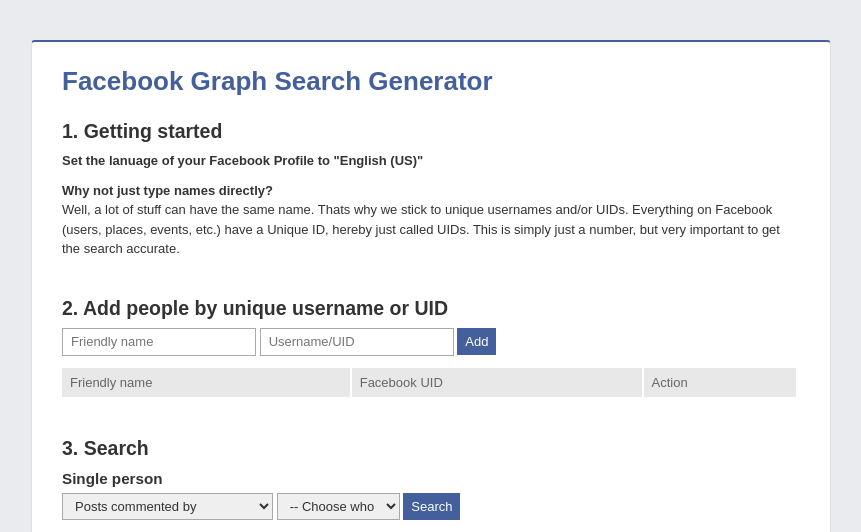
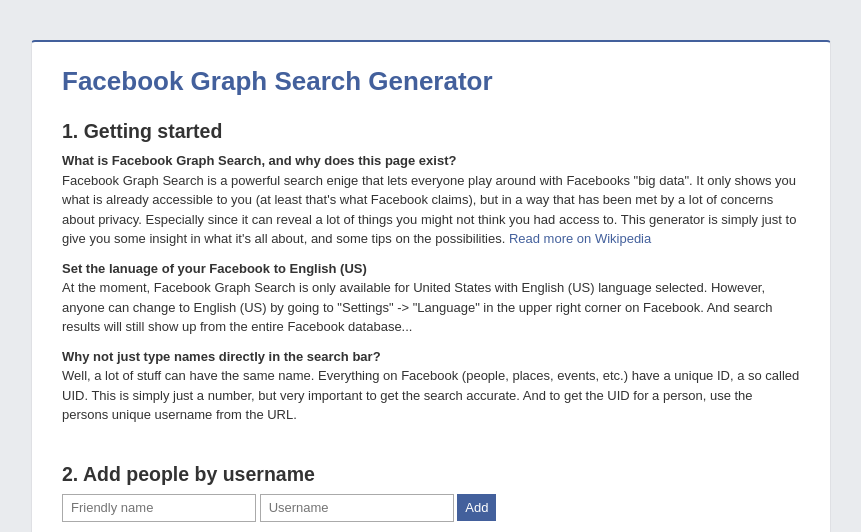
Before and after one commit to k9team3/facebook-graph-search-generator, a PHP site: page / in a window 1280 px wide. Shown: the top 532 px of the page, without its empty margins (209-1070 px from the left). Run offline with PHP 8.4, Linux system fonts and the light colour scheme; lists and menus that the app fills with data are empty.

Commit message:
Update "Getting started" and add licence image

```diff
--- a/index.php
+++ b/index.php
@@ -20,24 +20,38 @@ $cookie_data = $FbGSG->get_cookie_data();
         <!-- GETTING STARTED -->
         <section>
             <h2>1. Getting started</h2>
-            <p><strong>Set the lanuage of your Facebook Profile to "English (US)"</strong></p>
             <p>
-                <strong>Why not just type names directly?</strong><br />
-                Well, a lot of stuff can have the same name. Thats why we stick
-                to unique usernames and/or UIDs. Everything on Facebook (users, places, events, etc.) have a
-                Unique ID, hereby just called UIDs. This is simply just a number, but very important to get the
-                search accurate.
+                <strong>What is Facebook Graph Search, and why does this page exist?</strong> <br />
+                Facebook Graph Search is a powerful search enige that lets everyone play around with Facebooks
+                "big data". It only shows you what is already accessible to you (at least that's what Facebook claims),
+                but in a way that has been met by a lot of concerns about privacy. Especially since it can reveal a
+                lot of things you might not think you had access to.
+                This generator is simply just to give you some insight in what it's all about, and some tips on the
+                possibilities.
+                <a target="_blank" href="https://en.wikipedia.org/wiki/Facebook_Graph_Search">Read more on Wikipedia</a>
+            </p>
+            <p>
+                <strong>Set the lanuage of your Facebook to English (US)</strong> <br />
+                At the moment, Facebook Graph Search is only available for United States with English (US) language
+                selected. However, anyone can change to English (US) by going to "Settings" -> "Language" in the upper
+                right corner on Facebook. And search results will still show up from the entire Facebook database...
+            </p>
+            <p>
+                <strong>Why not just type names directly in the search bar?</strong> <br />
+                Well, a lot of stuff can have the same name. Everything on Facebook (people, places, events, etc.)
+                have a unique ID, a so called UID. This is simply just a number, but very important to get the
+                search accurate. And to get the UID for a person, use the persons unique username from the URL.
             </p>
         </section>
 
         <!-- ADD & LIST ITEMS -->
         <section>
-            <h2>2. Add people by unique username or UID</h2>
+            <h2>2. Add people by username</h2>
             <!-- TODO: Add examples -->
 
             <p>
                 <input type="text" id="input-friendlyname" name="friendlyname" placeholder="Friendly name">
-                <input type="text" id="input-username-or-uid" name="username-or-uid" placeholder="Username/UID">
+                <input type="text" id="input-username-or-uid" name="username-or-uid" placeholder="Username">
                 <span id="btn-add-item" class="button">Add</span>
                 <img id="loading-add-item" class="loading" src="img/loading.gif" width="24" />
             </p>
```
Also changed, not shown: img/cc_license.png (added).
